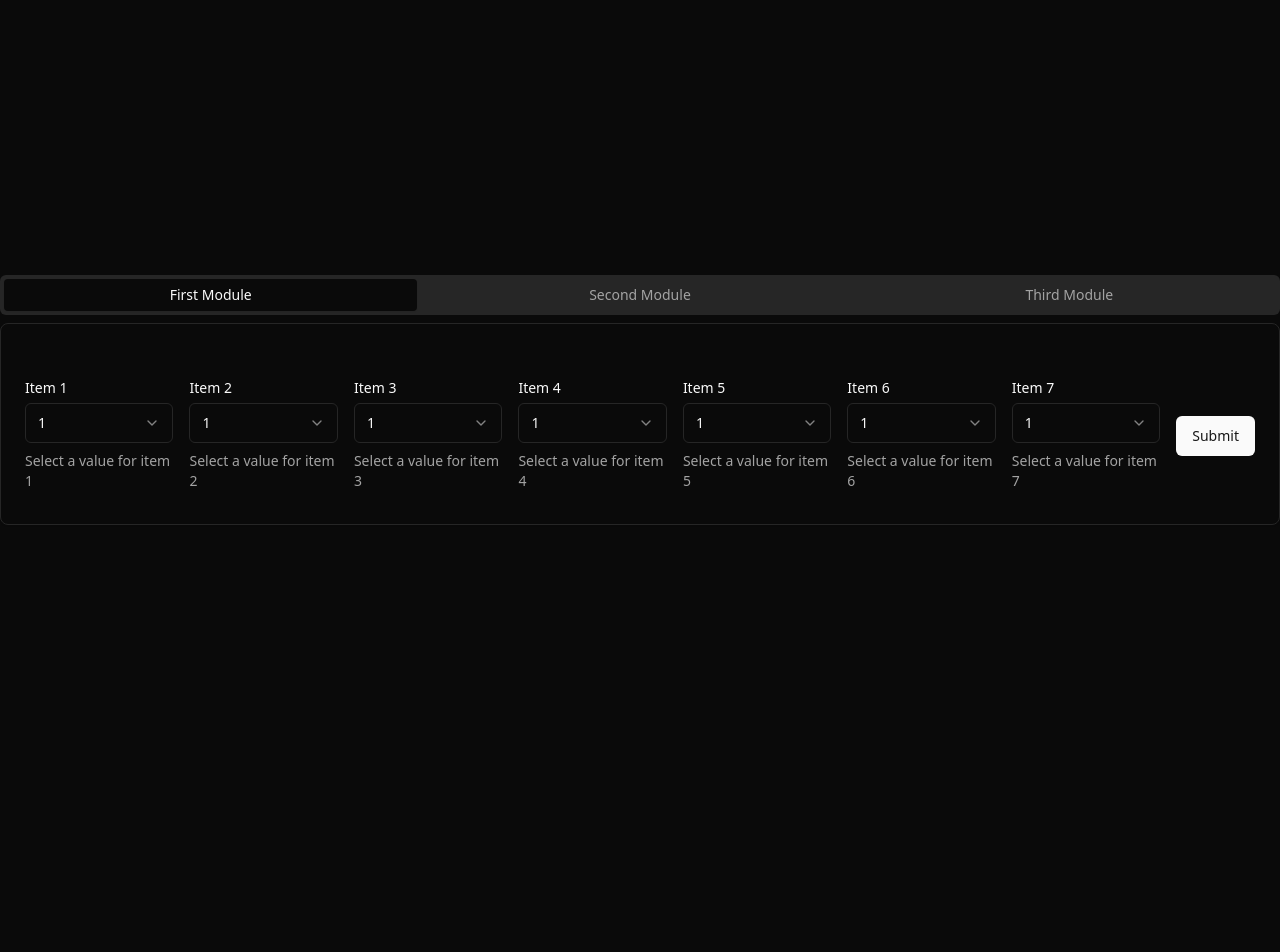
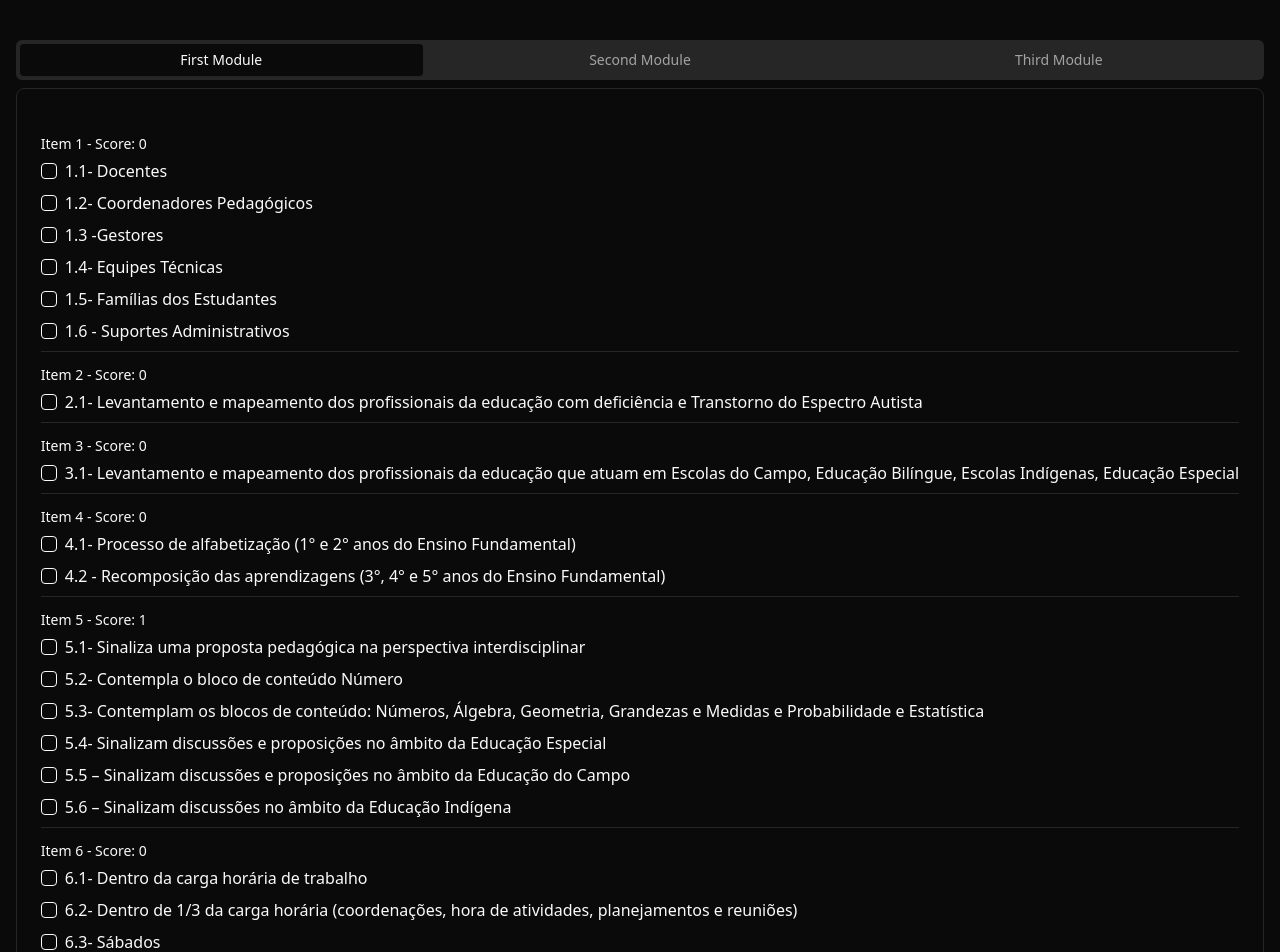
Before and after one commit to zzzBECK/validation-forms, a React (Vite) app: page / in a window 1280 px wide. Shown: the top 952 px of the page. Before the commit the page ends 800 px from the top, so only its background shows below. Built offline with nearby package versions, Linux system fonts and the light colour scheme.

Commit message:
testing structure

```diff
--- a/package.json
+++ b/package.json
@@ -11,8 +11,10 @@
   },
   "dependencies": {
     "@hookform/resolvers": "^3.4.0",
+    "@radix-ui/react-checkbox": "^1.0.4",
     "@radix-ui/react-label": "^2.0.2",
     "@radix-ui/react-select": "^2.0.0",
+    "@radix-ui/react-separator": "^1.0.3",
     "@radix-ui/react-slot": "^1.0.2",
     "@radix-ui/react-tabs": "^1.0.4",
     "class-variance-authority": "^0.7.0",
--- a/src/components/FirstModule/firstModule.tsx
+++ b/src/components/FirstModule/firstModule.tsx
@@ -1,41 +1,186 @@
 import { zodResolver } from "@hookform/resolvers/zod";
 import { useForm } from "react-hook-form";
+import { useState } from "react";
 import { z } from "zod";
 import { Button } from "../ui/button";
 import { Card, CardContent, CardHeader } from "../ui/card";
 import { Form, FormControl, FormDescription, FormField, FormItem, FormLabel, FormMessage } from "../ui/form";
-import { Select, SelectContent, SelectItem, SelectTrigger, SelectValue } from "../ui/select"; // Ajustado conforme a documentação
+import { Checkbox } from "../ui/checkbox"; // Assumindo que o componente Checkbox esteja disponível
+import { Separator } from "../ui/separator";
 
 const formSchema = z.object({
-    item1: z.string().refine((val) => !isNaN(Number(val)), { message: "Must be a number between 1 and 5" }),
-    item2: z.string().refine((val) => !isNaN(Number(val)), { message: "Must be a number between 1 and 5" }),
-    item3: z.string().refine((val) => !isNaN(Number(val)), { message: "Must be a number between 1 and 5" }),
-    item4: z.string().refine((val) => !isNaN(Number(val)), { message: "Must be a number between 1 and 5" }),
-    item5: z.string().refine((val) => !isNaN(Number(val)), { message: "Must be a number between 1 and 5" }),
-    item6: z.string().refine((val) => !isNaN(Number(val)), { message: "Must be a number between 1 and 5" }),
-    item7: z.string().refine((val) => !isNaN(Number(val)), { message: "Must be a number between 1 and 5" }),
+    item1: z.array(z.string()).nonempty({ message: "Select at least one option" }),
+    item2: z.array(z.string()).nonempty({ message: "Select at least one option" }),
+    item3: z.array(z.string()).nonempty({ message: "Select at least one option" }),
+    item4: z.array(z.string()).nonempty({ message: "Select at least one option" }),
+    item5: z.array(z.string()).nonempty({ message: "Select at least one option" }),
+    item6: z.array(z.string()).nonempty({ message: "Select at least one option" }),
+    item7: z.array(z.string()).nonempty({ message: "Select at least one option" }),
 });
 
 type FormData = z.infer<typeof formSchema>;
 
+const items = {
+    item1: [
+        "1.1- Docentes",
+        "1.2- Coordenadores Pedagógicos",
+        "1.3 -Gestores",
+        "1.4- Equipes Técnicas",
+        "1.5- Famílias dos Estudantes",
+        "1.6 - Suportes Administrativos"
+    ],
+    item2: [
+        "2.1- Levantamento e mapeamento dos profissionais da educação com deficiência e Transtorno do Espectro Autista"
+    ],
+    item3: [
+        "3.1- Levantamento e mapeamento dos profissionais da educação que atuam em Escolas do Campo, Educação Bilíngue, Escolas Indígenas, Educação Especial"
+    ],
+    item4: [
+        "4.1- Processo de alfabetização (1° e 2° anos do Ensino Fundamental)",
+        "4.2 - Recomposição das aprendizagens (3°, 4° e 5° anos do Ensino Fundamental)"
+    ],
+    item5: [
+        "5.1- Sinaliza uma proposta pedagógica na perspectiva interdisciplinar",
+        "5.2- Contempla o bloco de conteúdo Número",
+        "5.3- Contemplam os blocos de conteúdo: Números, Álgebra, Geometria, Grandezas e Medidas e Probabilidade e Estatística",
+        "5.4- Sinalizam discussões e proposições no âmbito da Educação Especial",
+        "5.5 – Sinalizam discussões e proposições no âmbito da Educação do Campo",
+        "5.6 – Sinalizam discussões no âmbito da Educação Indígena"
+    ],
+    item6: [
+        "6.1- Dentro da carga horária de trabalho",
+        "6.2- Dentro de 1/3 da carga horária (coordenações, hora de atividades, planejamentos e reuniões)",
+        "6.3- Sábados",
+        "6.4 – Contraturno (para além da carga horária)"
+    ],
+    item7: [
+        "7.1- 100%",
+        "7.2- Entre 80 a 99%",
+        "7.3- Entre 60 a 79%",
+        "7.4 - Até 59%"
+    ]
+};
+
+const calculateScore = (itemName: keyof FormData, selectedOptions: string[]) => {
+    switch (itemName) {
+        case 'item1':
+            if (selectedOptions.length === 1) return 0;
+            if (selectedOptions.length === 2) return 0.25;
+            if (selectedOptions.length === 3) return 0.5;
+            if (selectedOptions.length === 4) return 0.75;
+            if (selectedOptions.length >= 5) return 1;
+            return 0;
+        case 'item2':
+            return selectedOptions.length > 0 ? 1 : 0;
+        case 'item3':
+            return selectedOptions.length > 0 ? 1 : 0;
+        case 'item4':
+            if (selectedOptions.includes("4.1- Processo de alfabetização (1° e 2° anos do Ensino Fundamental)") &&
+                selectedOptions.includes("4.2 - Recomposição das aprendizagens (3°, 4° e 5° anos do Ensino Fundamental)")) return 1;
+            if (selectedOptions.includes("4.1- Processo de alfabetização (1° e 2° anos do Ensino Fundamental)")) return 0.75;
+            if (selectedOptions.includes("4.2 - Recomposição das aprendizagens (3°, 4° e 5° anos do Ensino Fundamental)")) return 0.5;
+            return 0;
+        case 'item5':
+            if (selectedOptions.length === 0) return 0;
+            if (selectedOptions.length === 1 && selectedOptions.includes("5.2- Contempla o bloco de conteúdo Número")) return 0.25;
+            if (selectedOptions.includes("5.1- Sinaliza uma proposta pedagógica na perspectiva interdisciplinar") &&
+                selectedOptions.includes("5.2- Contempla o bloco de conteúdo Número") && selectedOptions.length === 2) return 0.5;
+            if (selectedOptions.includes("5.1- Sinaliza uma proposta pedagógica na perspectiva interdisciplinar") &&
+                selectedOptions.includes("5.2- Contempla o bloco de conteúdo Número") &&
+                selectedOptions.includes("5.3- Contemplam os blocos de conteúdo: Números, Álgebra, Geometria, Grandezas e Medidas e Probabilidade e Estatística")) return 0.75;
+            if (selectedOptions.length === 6) return 1;
+            return 1; // Não se aplica
+        case 'item6':
+            if (selectedOptions.length === 0) return 0;
+            if (selectedOptions.includes("6.3- Sábados")) return 0.25;
+            if (selectedOptions.includes("6.4 – Contraturno (para além da carga horária)")) return 0.5;
+            if (selectedOptions.includes("6.2- Dentro de 1/3 da carga horária (coordenações, hora de atividades, planejamentos e reuniões)")) return 0.75;
+            if (selectedOptions.includes("6.1- Dentro da carga horária de trabalho")) return 1;
+            return 0;
+        case 'item7':
+            if (selectedOptions.includes("7.1- 100%")) return 1;
+            if (selectedOptions.includes("7.2- Entre 80 a 99%")) return 0.75;
+            if (selectedOptions.includes("7.3- Entre 60 a 79%")) return 0.5;
+            if (selectedOptions.includes("7.4 - Até 59%")) return 0.25;
+            return 0;
+        default:
+            return 0;
+    }
+};
+
 export function FirstModule() {
+    const [scoreItem1, setScoreItem1] = useState(0);
+    const [scoreItem2, setScoreItem2] = useState(0);
+    const [scoreItem3, setScoreItem3] = useState(0);
+    const [scoreItem4, setScoreItem4] = useState(0);
+    const [scoreItem5, setScoreItem5] = useState(1); // Default for item5 is "1 - Não se Aplica"
+    const [scoreItem6, setScoreItem6] = useState(0);
+    const [scoreItem7, setScoreItem7] = useState(0);
+
     const form = useForm<FormData>({
         resolver: zodResolver(formSchema),
         defaultValues: {
-            item1: "1",
-            item2: "1",
-            item3: "1",
-            item4: "1",
-            item5: "1",
-            item6: "1",
-            item7: "1",
+            item1: [],
+            item2: [],
+            item3: [],
+            item4: [],
+            item5: [],
+            item6: [],
+            item7: [],
         },
     });
+
+    // eslint-disable-next-line @typescript-eslint/no-explicit-any
+    const handleCheckboxChange = (field: any, itemName: keyof FormData, value: string) => {
+        return (checked: boolean) => {
+            const newValue = checked
+                ? [...field.value, value]
+                : field.value.filter((v: string) => v !== value);
+            field.onChange(newValue);
+
+            const score = calculateScore(itemName, newValue);
+
+            switch (itemName) {
+                case 'item1':
+                    setScoreItem1(score);
+                    break;
+                case 'item2':
+                    setScoreItem2(score);
+                    break;
+                case 'item3':
+                    setScoreItem3(score);
+                    break;
+                case 'item4':
+                    setScoreItem4(score);
+                    break;
+                case 'item5':
+                    setScoreItem5(score);
+                    break;
+                case 'item6':
+                    setScoreItem6(score);
+                    break;
+                case 'item7':
+                    setScoreItem7(score);
+                    break;
+                default:
+                    break;
+            }
+        };
+    };
 
     function onSubmit(values: FormData) {
         // Do something with the form values.
         // ✅ This will be type-safe and validated.
         console.log(values);
+        console.log({
+            scoreItem1,
+            scoreItem2,
+            scoreItem3,
+            scoreItem4,
+            scoreItem5,
+            scoreItem6,
+            scoreItem7
+        });
     }
 
     return (
@@ -43,38 +188,53 @@ export function FirstModule() {
             <CardHeader />
             <CardContent>
                 <Form {...form}>
-                    <form onSubmit={form.handleSubmit(onSubmit)} className="flex flex-col md:flex-row gap-4 items-center">
-                        {(Object.keys(formSchema.shape) as Array<keyof FormData>).map((itemName, index) => (
+                    <form onSubmit={form.handleSubmit(onSubmit)} className="flex flex-col gap-4">
+                        {Object.keys(formSchema.shape).map((itemName, index) => (
                             <FormField
                                 key={itemName}
                                 control={form.control}
-                                name={itemName}
+                                name={itemName as keyof FormData}
                                 render={({ field }) => (
-                                    <FormItem className="min-h-[128px] justify-center flex flex-col">
-                                        <FormLabel>Item {index + 1}</FormLabel>
+                                    <FormItem className="justify-center flex flex-col">
+                                        <FormLabel>Item {index + 1} - Score: {(() => {
+                                            switch (itemName) {
+                                                case 'item1':
+                                                    return scoreItem1;
+                                                case 'item2':
+                                                    return scoreItem2;
+                                                case 'item3':
+                                                    return scoreItem3;
+                                                case 'item4':
+                                                    return scoreItem4;
+                                                case 'item5':
+                                                    return scoreItem5;
+                                                case 'item6':
+                                                    return scoreItem6;
+                                                case 'item7':
+                                                    return scoreItem7;
+                                                default:
+                                                    return 0;
+                                            }
+                                        })()}</FormLabel>
                                         <FormControl>
-                                            <Select onValueChange={field.onChange} value={field.value} name={field.name}>
-                                                <SelectTrigger>
-                                                    <SelectValue />
-                                                </SelectTrigger>
-                                                <SelectContent>
-                                                    {[1, 2, 3, 4, 5].map(value => (
-                                                        <SelectItem key={value} value={value.toString()}>
-                                                            {value}
-                                                        </SelectItem>
-                                                    ))}
-                                                </SelectContent>
-                                            </Select>
+                                            <div className="flex flex-col gap-2">
+                                                {items[itemName as keyof FormData].map(value => (
+                                                    <label key={value} className="flex items-center space-x-2">
+                                                        <Checkbox
+                                                            checked={field.value.includes(value)}
+                                                            onCheckedChange={handleCheckboxChange(field, itemName as keyof FormData, value)}
+                                                        />
+                                                        <span>{value}</span>
+                                                    </label>
+                                                ))}
+                                            </div>
                                         </FormControl>
-                                        <FormDescription>
-                                            Select a value for item {index + 1}
-                                        </FormDescription>
+                                        <Separator />
                                         <FormMessage />
                                     </FormItem>
                                 )}
                             />
                         ))}
-
                         <Button type="submit">Submit</Button>
                     </form>
                 </Form>
--- a/src/components/theme-provider.tsx
+++ b/src/components/theme-provider.tsx
@@ -14,7 +14,7 @@ type ThemeProviderState = {
 }
 
 const initialState: ThemeProviderState = {
-    theme: "system",
+    theme: "dark",
     setTheme: () => null,
 }
 
@@ -22,7 +22,7 @@ const ThemeProviderContext = createContext<ThemeProviderState>(initialState)
 
 export function ThemeProvider({
     children,
-    defaultTheme = "system",
+    defaultTheme = "dark",
     storageKey = "vite-ui-theme",
     ...props
 }: ThemeProviderProps) {
--- /dev/null
+++ b/src/components/ui/checkbox.tsx
@@ -0,0 +1,30 @@
+"use client"
+
+import * as React from "react"
+import * as CheckboxPrimitive from "@radix-ui/react-checkbox"
+import { Check } from "lucide-react"
+
+import { cn } from "@/lib/utils"
+
+const Checkbox = React.forwardRef<
+  React.ElementRef<typeof CheckboxPrimitive.Root>,
+  React.ComponentPropsWithoutRef<typeof CheckboxPrimitive.Root>
+>(({ className, ...props }, ref) => (
+  <CheckboxPrimitive.Root
+    ref={ref}
+    className={cn(
+      "peer h-4 w-4 shrink-0 rounded-sm border border-primary ring-offset-background focus-visible:outline-none focus-visible:ring-2 focus-visible:ring-ring focus-visible:ring-offset-2 disabled:cursor-not-allowed disabled:opacity-50 data-[state=checked]:bg-primary data-[state=checked]:text-primary-foreground",
+      className
+    )}
+    {...props}
+  >
+    <CheckboxPrimitive.Indicator
+      className={cn("flex items-center justify-center text-current")}
+    >
+      <Check className="h-4 w-4" />
+    </CheckboxPrimitive.Indicator>
+  </CheckboxPrimitive.Root>
+))
+Checkbox.displayName = CheckboxPrimitive.Root.displayName
+
+export { Checkbox }
--- /dev/null
+++ b/src/components/ui/separator.tsx
@@ -0,0 +1,31 @@
+"use client"
+
+import * as React from "react"
+import * as SeparatorPrimitive from "@radix-ui/react-separator"
+
+import { cn } from "@/lib/utils"
+
+const Separator = React.forwardRef<
+  React.ElementRef<typeof SeparatorPrimitive.Root>,
+  React.ComponentPropsWithoutRef<typeof SeparatorPrimitive.Root>
+>(
+  (
+    { className, orientation = "horizontal", decorative = true, ...props },
+    ref
+  ) => (
+    <SeparatorPrimitive.Root
+      ref={ref}
+      decorative={decorative}
+      orientation={orientation}
+      className={cn(
+        "shrink-0 bg-border",
+        orientation === "horizontal" ? "h-[1px] w-full" : "h-full w-[1px]",
+        className
+      )}
+      {...props}
+    />
+  )
+)
+Separator.displayName = SeparatorPrimitive.Root.displayName
+
+export { Separator }
```
Also changed, not shown: 1 other file (tests, documents, lock files or other folders).
